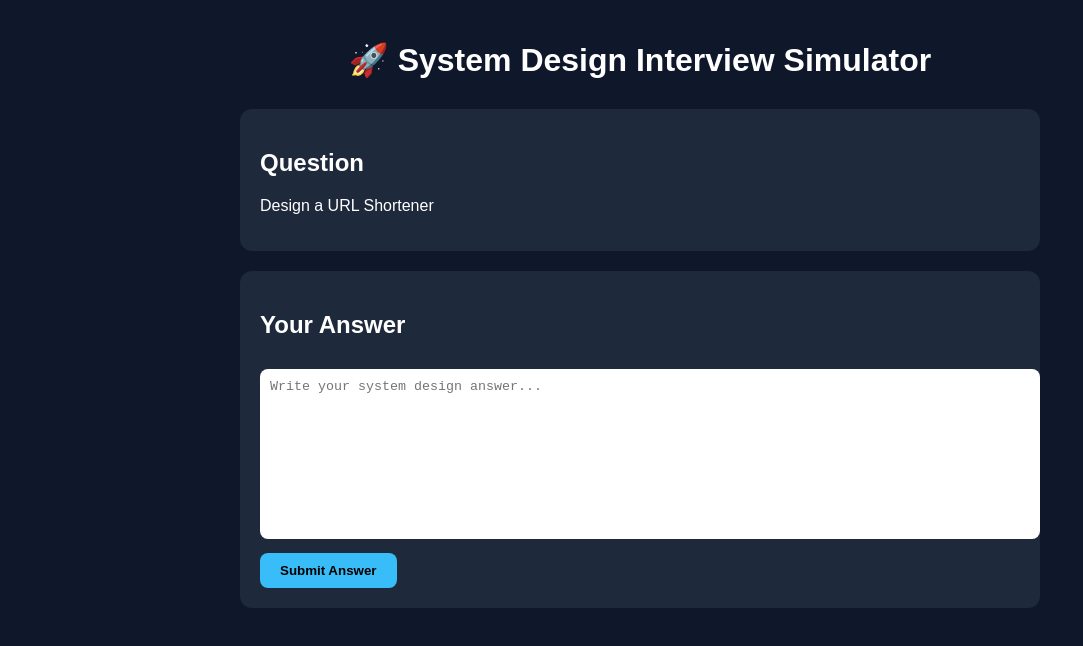
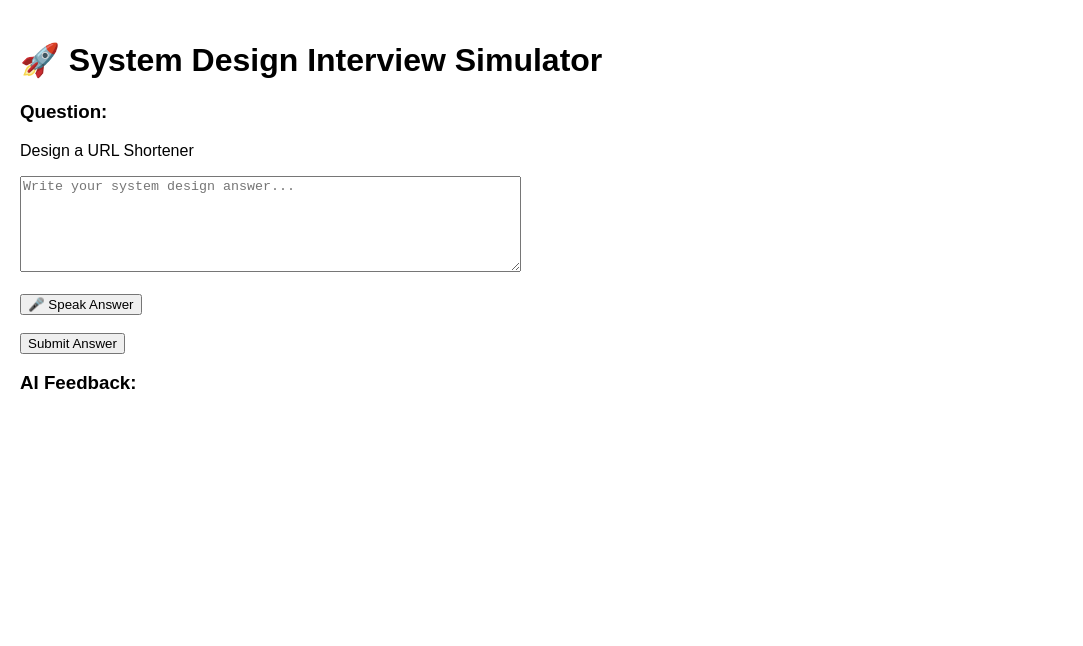
Before and after one commit to abhishek-0017/system-design-simulator, a React (Create React App) app in the folder frontend/: page / in a window 1280 px wide. Shown: the top 646 px of the page, without its empty margins (0-1083 px from the left). Built offline with nearby package versions, Linux system fonts and the light colour scheme.

Commit message:
updated index.html with OG tags

```diff
--- a/frontend/public/index.html
+++ b/frontend/public/index.html
@@ -3,41 +3,37 @@
   <head>
     <meta charset="utf-8" />
     <link rel="icon" href="%PUBLIC_URL%/favicon.ico" />
+
+    <!-- ✅ Title -->
+    <title>System Design Simulator</title>
+
+    <!-- ✅ Responsive -->
     <meta name="viewport" content="width=device-width, initial-scale=1" />
-    <meta name="theme-color" content="#000000" />
+
+    <!-- ✅ Description -->
     <meta
       name="description"
-      content="Web site created using create-react-app"
+      content="Practice system design interviews with AI feedback and voice input"
     />
-    <link rel="apple-touch-icon" href="%PUBLIC_URL%/logo192.png" />
-    <!--
-      manifest.json provides metadata used when your web app is installed on a
-      user's mobile device or desktop. See https://developers.google.com/web/fundamentals/web-app-manifest/
-    -->
-    <link rel="manifest" href="%PUBLIC_URL%/manifest.json" />
-    <!--
-      Notice the use of %PUBLIC_URL% in the tags above.
-      It will be replaced with the URL of the `public` folder during the build.
-      Only files inside the `public` folder can be referenced from the HTML.
 
-      Unlike "/favicon.ico" or "favicon.ico", "%PUBLIC_URL%/favicon.ico" will
-      work correctly both with client-side routing and a non-root public URL.
-      Learn how to configure a non-root public URL by running `npm run build`.
-    -->
-    <title>React App</title>
+    <!-- ✅ Open Graph (Fix preview image on Vercel) -->
+    <meta property="og:title" content="System Design Interview Simulator" />
+    <meta
+      property="og:description"
+      content="Practice system design interviews with AI feedback and voice input"
+    />
+    <meta
+      property="og:image"
+      content="https://via.placeholder.com/1200x630.png?text=System+Design+Simulator"
+    />
+    <meta property="og:type" content="website" />
+
   </head>
+
   <body>
     <noscript>You need to enable JavaScript to run this app.</noscript>
+
+    <!-- React Root -->
     <div id="root"></div>
-    <!--
-      This HTML file is a template.
-      If you open it directly in the browser, you will see an empty page.
-
-      You can add webfonts, meta tags, or analytics to this file.
-      The build step will place the bundled scripts into the <body> tag.
-
-      To begin the development, run `npm start` or `yarn start`.
-      To create a production bundle, use `npm run build` or `yarn build`.
-    -->
   </body>
 </html>
--- a/frontend/src/App.js
+++ b/frontend/src/App.js
@@ -1,64 +1,77 @@
-import { useState } from "react";
-import "./App.css";
+import React, { useState } from "react";
 
 function App() {
-  const [question, setQuestion] = useState("Design a URL Shortener");
   const [answer, setAnswer] = useState("");
   const [feedback, setFeedback] = useState("");
-  const [loading, setLoading] = useState(false);
+
+  const question = "Design a URL Shortener";
 
   const handleSubmit = async () => {
-    setLoading(true);
-    setFeedback("");
+    if (!answer || answer.trim() === "") {
+      setFeedback("❌ Please write an answer before submitting.");
+      return;
+    }
 
     try {
-      const res = await fetch(
-        "https://system-design-backend-zju7.onrender.com/api/answer",
-        {
+      const res = await fetch("https://system-design-backend-zju7.onrender.com/api/answer", {
         method: "POST",
         headers: {
           "Content-Type": "application/json",
         },
         body: JSON.stringify({ answer }),
-        }
-      );
+      });
 
       const data = await res.json();
       setFeedback(data.feedback);
     } catch (err) {
-      setFeedback("Error getting feedback");
+      setFeedback("⚠️ Server error. Try again.");
+    }
+  };
+
+  // 🎤 Voice Input
+  const startListening = () => {
+    if (!window.webkitSpeechRecognition) {
+      alert("Speech Recognition not supported in this browser");
+      return;
     }
 
-    setLoading(false);
+    const recognition = new window.webkitSpeechRecognition();
+    recognition.continuous = false;
+    recognition.lang = "en-US";
+
+    recognition.onresult = (event) => {
+      const speechText = event.results[0][0].transcript;
+      setAnswer(speechText);
+    };
+
+    recognition.start();
   };
 
   return (
-    <div className="container">
+    <div style={{ padding: "20px", fontFamily: "Arial" }}>
       <h1>🚀 System Design Interview Simulator</h1>
 
-      <div className="card">
-        <h2>Question</h2>
+      <h3>Question:</h3>
       <p>{question}</p>
-      </div>
 
-      <div className="card">
-        <h2>Your Answer</h2>
       <textarea
+        rows="6"
+        cols="60"
         placeholder="Write your system design answer..."
         value={answer}
         onChange={(e) => setAnswer(e.target.value)}
       />
-        <button onClick={handleSubmit}>
-          {loading ? "Analyzing..." : "Submit Answer"}
-        </button>
-      </div>
 
-      {feedback && (
-        <div className="card">
-          <h2>AI Feedback</h2>
+      <br /><br />
+
+      <button onClick={startListening}>🎤 Speak Answer</button>
+
+      <br /><br />
+
+      <button onClick={handleSubmit}>Submit Answer</button>
+
+      <h3>AI Feedback:</h3>
       <pre>{feedback}</pre>
-        </div>
-      )}
     </div>
   );
 }
```
Lines whose indentation alone changed are shown as unchanged.
